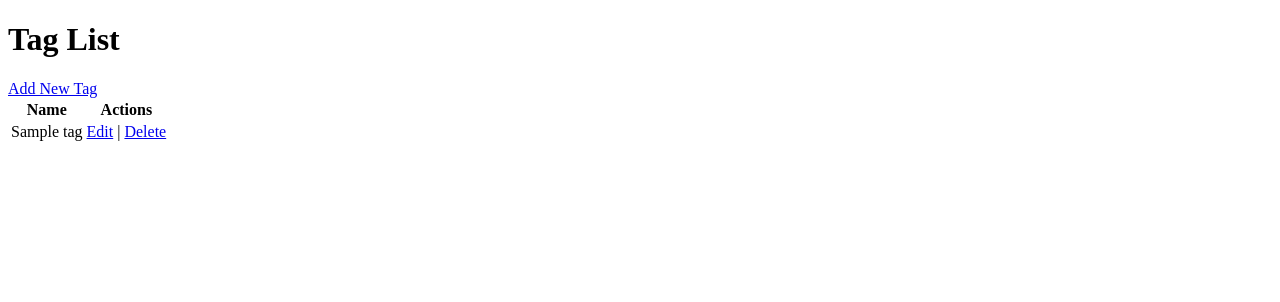
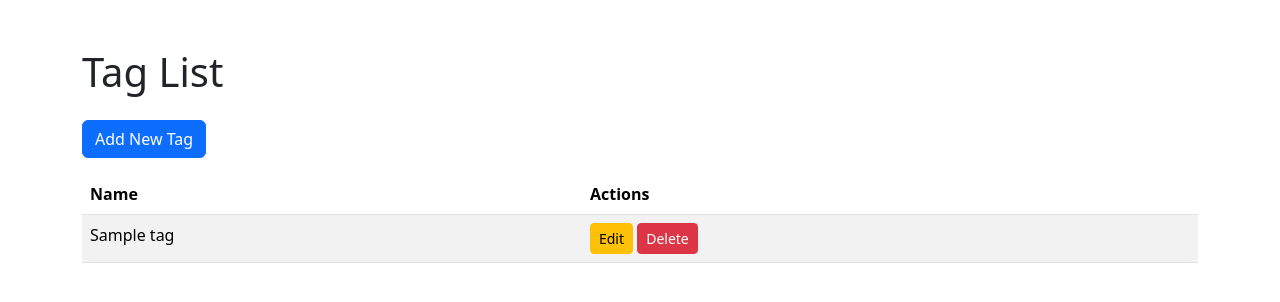
Before and after one commit to Viacheslav417865/todo_list, a Django app: page /tags/ in a window 1280 px wide. Shown: the top 302 px of the page. Run offline with Django 5.2, Linux system fonts and the light colour scheme; tables that the repository leaves empty hold one stand-in row (values such as "Sample post").

Commit message:
Add Bootstrap 5 styling to the Tag List page

```diff
--- a/todolist/tasks/templates/tasks/tag_list.html
+++ b/todolist/tasks/templates/tasks/tag_list.html
@@ -1,22 +1,44 @@
 <!DOCTYPE html>
-<html>
+<html lang="en">
 <head>
+    <meta charset="UTF-8">
+    <meta name="viewport" content="width=device-width, initial-scale=1.0">
     <title>Tag List</title>
+
+    <link href="https://cdn.jsdelivr.net/npm/bootstrap@5.3.0-alpha1/dist/css/bootstrap.min.css" rel="stylesheet">
 </head>
 <body>
-    <h1>Tag List</h1>
-    <a href="{% url 'create_tag' %}">Add New Tag</a>
-    <table>
+<div class="container my-5">
+    <h1 class="mb-4">Tag List</h1>
+
+
+    <a href="{% url 'create_tag' %}" class="btn btn-primary mb-3">Add New Tag</a>
+
+
+    <table class="table table-striped">
+        <thead>
         <tr>
             <th>Name</th>
             <th>Actions</th>
         </tr>
+        </thead>
+        <tbody>
         {% for tag in tags %}
-            <tr>
-                <td>{{ tag.name }}</td>
-                <td><a href="{% url 'update_tag' tag.id %}">Edit</a> | <a href="{% url 'delete_tag' tag.id %}">Delete</a></td>
-            </tr>
+        <tr>
+            <td>{{ tag.name }}</td>
+            <td>
+
+                <a href="{% url 'update_tag' tag.id %}" class="btn btn-warning btn-sm">Edit</a>
+                <a href="{% url 'delete_tag' tag.id %}" class="btn btn-danger btn-sm">Delete</a>
+            </td>
+        </tr>
         {% endfor %}
+        </tbody>
     </table>
+</div>
+
+
+<script src="https://cdn.jsdelivr.net/npm/@popperjs/core@2.11.6/dist/umd/popper.min.js"></script>
+<script src="https://cdn.jsdelivr.net/npm/bootstrap@5.3.0-alpha1/dist/js/bootstrap.min.js"></script>
 </body>
 </html>
```
